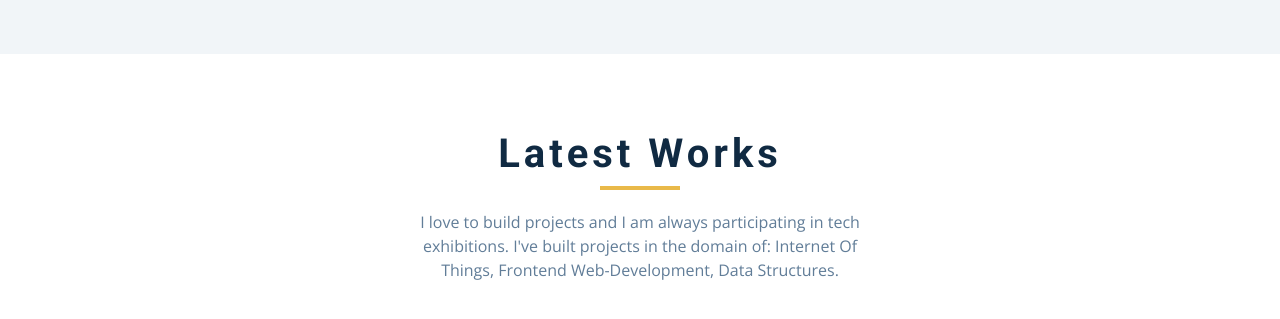
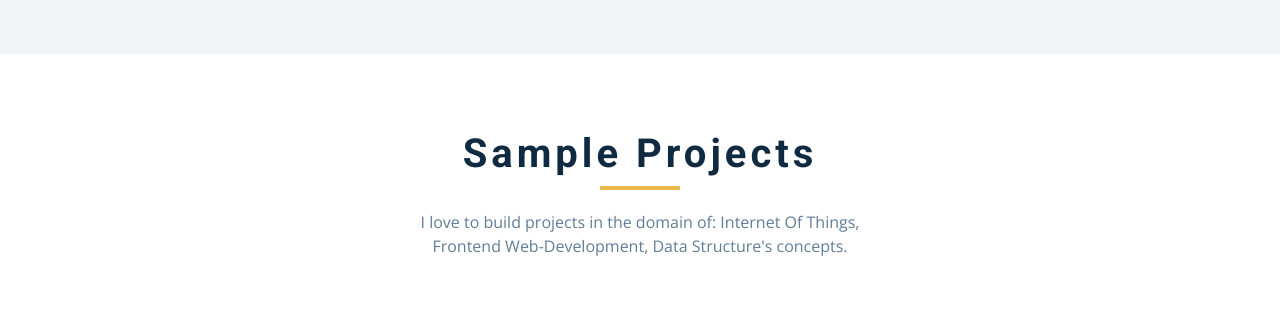
Before and after one commit to VenkateshRanjanVerma/profile, a plain HTML site: page index.html in a window 1280 px wide. Shown: the part 2000-2319 px from the top of the page. Drawn offline with nearby package versions, Linux system fonts and the light colour scheme.

Commit message:
Update index.html
Updated Latest works into Sample Projects

```diff
--- a/index.html
+++ b/index.html
@@ -228,10 +228,10 @@ on emerging Tech Stacks of organization. &nbsp &nbsp &nbsp &nbsp <strong><br><br
     <section class="section projects">
       <!-- section title -->
       <div class="section-title">
-        <h2>latest works</h2>
+        <h2>Sample Projects</h2>
         <div class="underline"></div>
         <p class="projects-text">
-          I love to build projects and I am always participating in tech exhibitions. I've built projects in the domain of: Internet Of Things, Frontend Web-Development, Data Structures.
+          I love to build projects in the domain of: Internet Of Things, Frontend Web-Development, Data Structure's concepts.
         </p>
       </div>
       <!--end of section title -->
```
